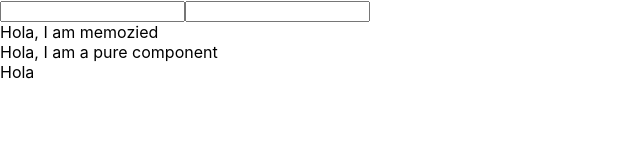
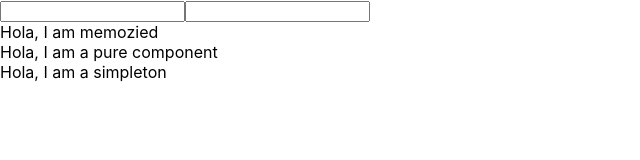
Before and after one commit to skyrbe/contextdemo, a React (Create React App) app: page / in a window 1280 px wide. Shown: the top 160 px of the page, without its empty margins (0-640 px from the left). Built offline with nearby package versions, Linux system fonts and the light colour scheme.

Commit message:
Updated to check PureComponents

```diff
--- a/src/components/ChildNotUsingContext.jsx
+++ b/src/components/ChildNotUsingContext.jsx
@@ -1,9 +1,9 @@
 import React from 'react';
 
 const ChildNotUsingContext = () => {
-  console.log('Did I render');
+  console.log('Normal Component Rendered');
   return (
-    <span>Hola</span>
+    <span>Hola, I am a simpleton</span>
   )
 };
 
--- a/src/components/ChildNotUsingContextMemoized.jsx
+++ b/src/components/ChildNotUsingContextMemoized.jsx
@@ -1,7 +1,7 @@
 import React, {memo} from 'react';
 
 const ChildNotUsingContextMemoized = () => {
-  console.log('Did I render memozied');
+  console.log('Memoized Component Rendered');
   return (
     <span>Hola, I am memozied</span>
   )
--- a/src/components/ChildNotUsingContextPure.jsx
+++ b/src/components/ChildNotUsingContextPure.jsx
@@ -2,7 +2,7 @@ import React, { PureComponent } from 'react';
 
 export default class ChildNotUsingContextMemoized extends PureComponent {
   render() {
-    console.log('Did I render pure component');
+    console.log('Pure Component rendered');
     return (
       <span>Hola, I am a pure component</span>
     );
```
